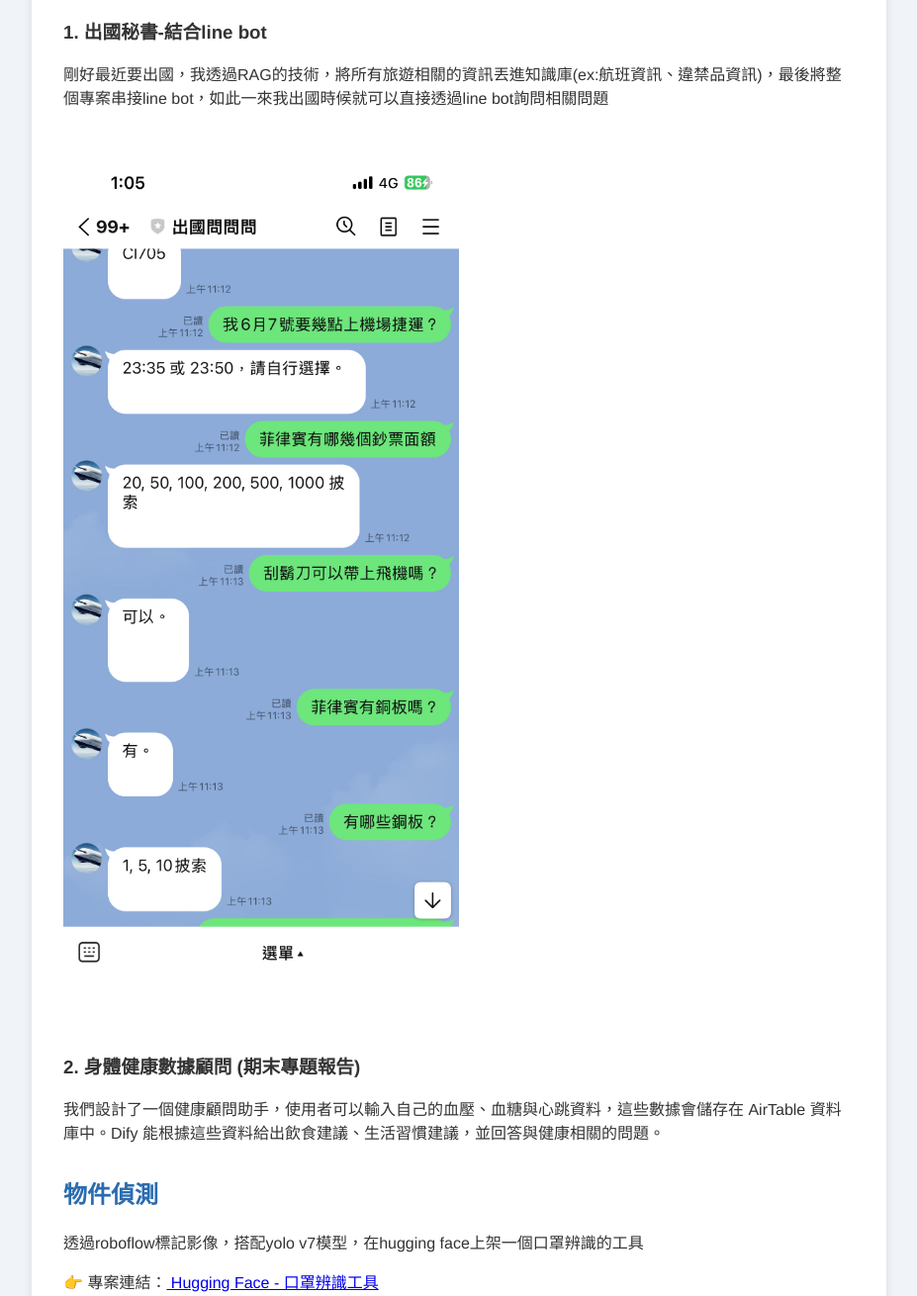
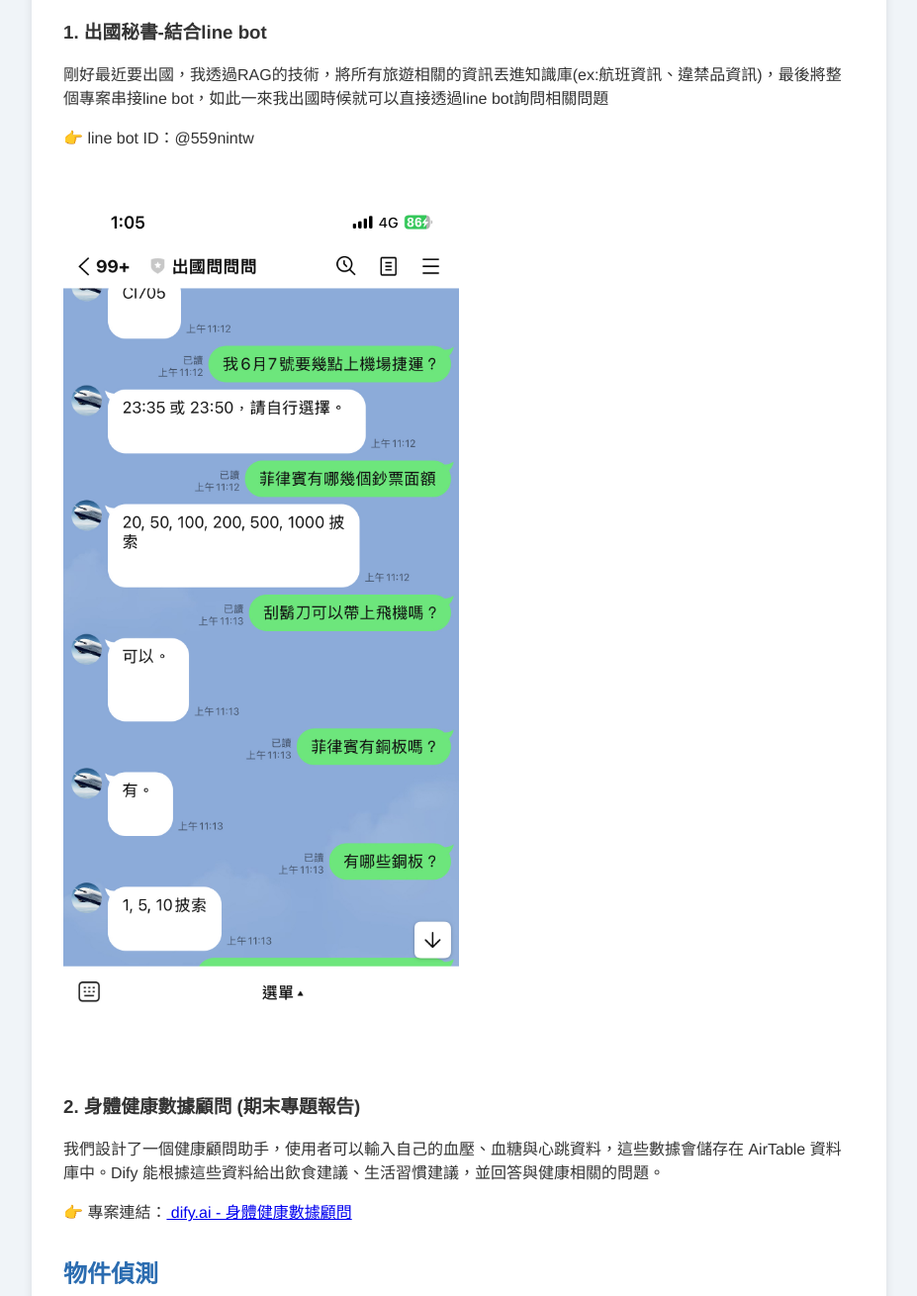
Before and after one commit to BBrain778/BBrain778.github.io, a plain HTML site: page deeplearning/personal_project_summary.html in a window 1280 px wide. Shown: the part 367-1677 px from the top of the page at 99% size, without its empty margins (176-1103 px from the left). Drawn offline with Linux system fonts and the light colour scheme.

Commit message:
Update personal_project_summary.html

```diff
--- a/deeplearning/personal_project_summary.html
+++ b/deeplearning/personal_project_summary.html
@@ -69,6 +69,11 @@
       <p>
         剛好最近要出國，我透過RAG的技術，將所有旅遊相關的資訊丟進知識庫(ex:航班資訊、違禁品資訊)，最後將整個專案串接line bot，如此一來我出國時候就可以直接透過line bot詢問相關問題
       </p>
+      <p>
+        👉 line bot ID：@559nintw
+
+        </a>
+      </p>
     </div>
     <img src="img/line_bot.jpg" alt="Dify 平台介紹圖" style="max-width: 400px; width: 800%; border-radius: 8px; margin: 1rem 0;" />
 
@@ -76,6 +81,11 @@
       <h3>2. 身體健康數據顧問 (期末專題報告)</h3>
       <p>
         我們設計了一個健康顧問助手，使用者可以輸入自己的血壓、血糖與心跳資料，這些數據會儲存在 AirTable 資料庫中。Dify 能根據這些資料給出飲食建議、生活習慣建議，並回答與健康相關的問題。
+      </p>
+      <p>
+        👉 專案連結：<a href="https://udify.app/workflow/xiOr33zAem1DKTvg" target="_blank">
+          dify.ai - 身體健康數據顧問
+        </a>
       </p>
     </div>
 
```
